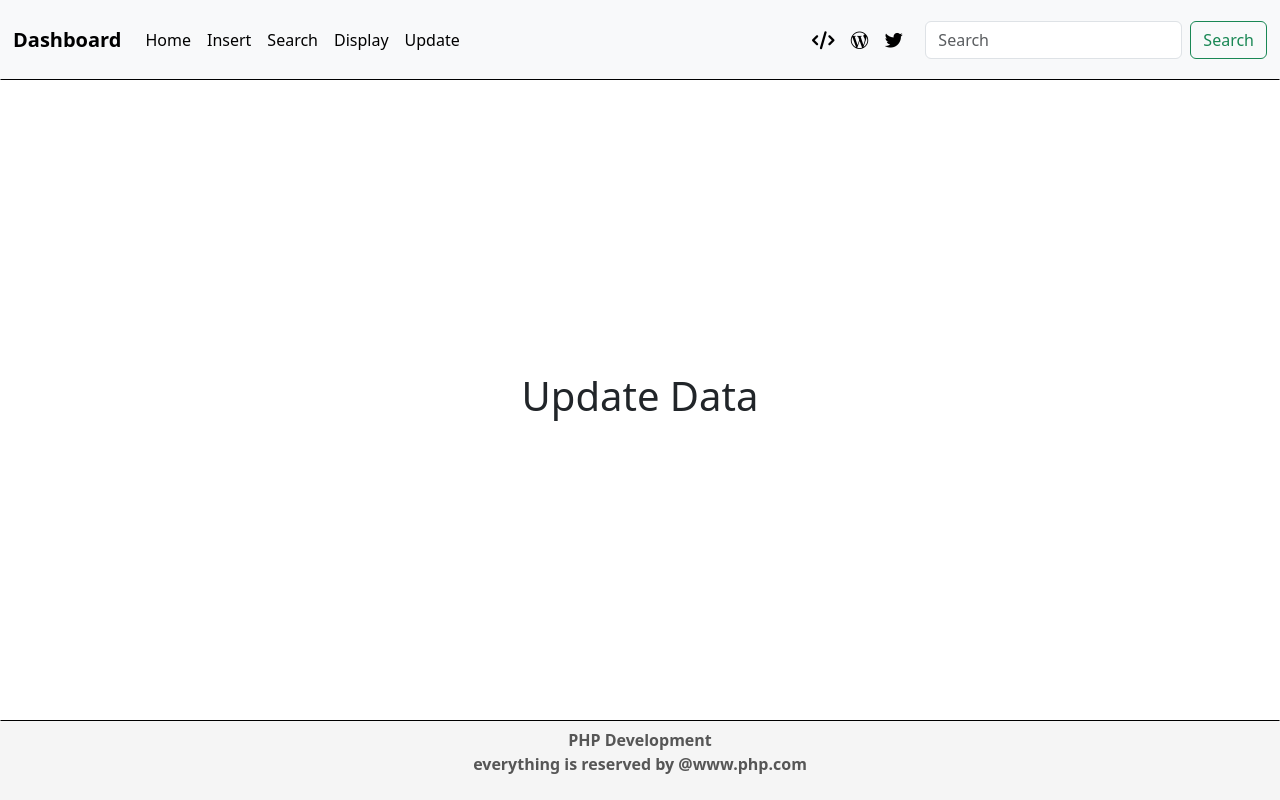
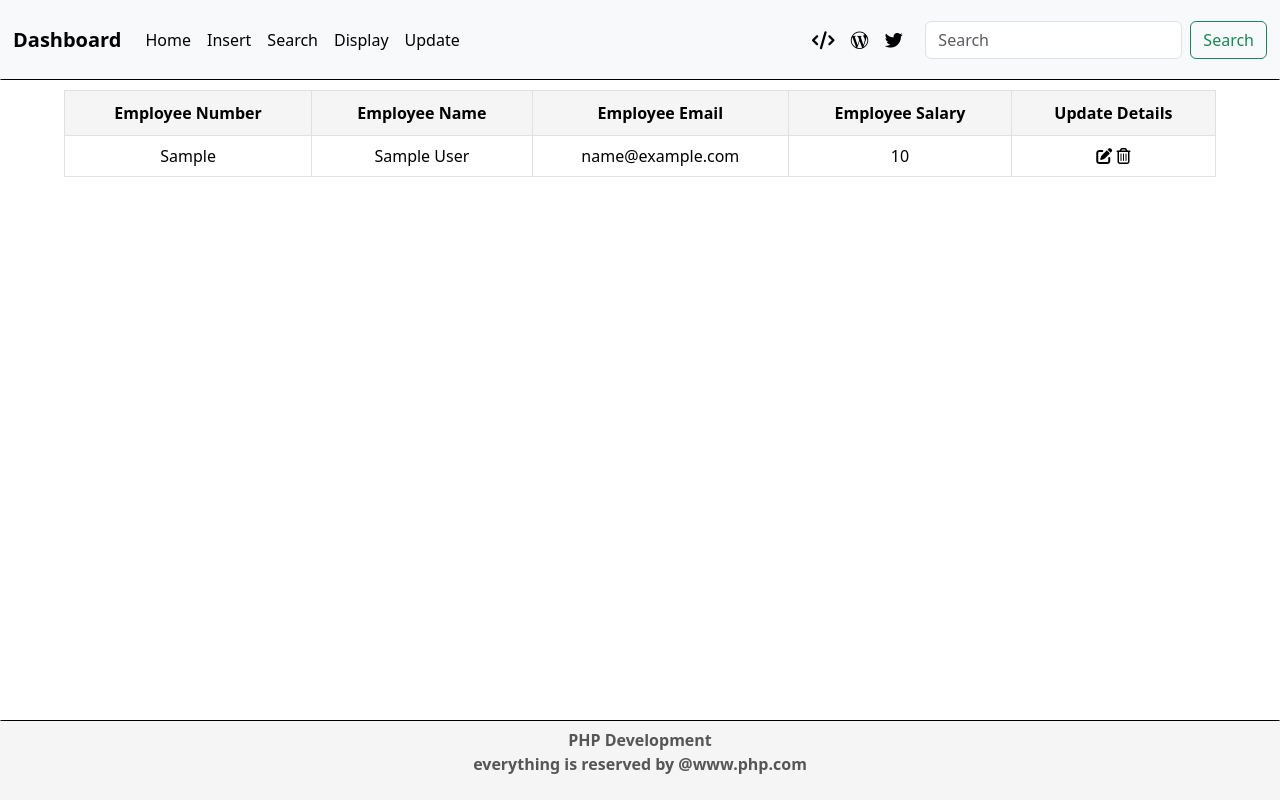
Before and after one commit to suraj-raj01/CRUD, a PHP site: page /update.php in a window 1280 px wide. Run offline with PHP 8.4, Linux system fonts and the light colour scheme; tables that the repository leaves empty or names only in its code hold one stand-in row (values such as "Sample post"); some libraries are stand-ins or nearby versions.

Commit message:
CRUD-PHP->INSERT->DISPLAY

```diff
--- a/insert.php
+++ b/insert.php
@@ -17,7 +17,7 @@
 
     <div id="hero">
         <form method="post" action="save.php" id="form">
-            <h3>Insert Employee Details</h3><br>
+            <h3>Insert Employee Details</h3>
             <div class="form-group">
                 <input type="text" class="form-control" placeholder="Enter employee no." name="empno">
             </div>
--- a/search.php
+++ b/search.php
@@ -17,8 +17,8 @@
 
     <div id="display">
         <form action="">
-            <input type="text" placeholder="enter employee no." style="margin-top: 20px; padding:8px">
-            <input type="submit" value="search" style="margin-top: 20px; padding:8px">
+            <input type="text" placeholder="enter employee no." style="margin-top: 20px; padding:8px; border:1px solid deepskyblue">
+            <input type="submit" value="search" style="margin-top: 20px; padding:8px 15px; font-weight:500; background-color:deepskyblue; border:1px solid deepskyblue">
         </form>
     </div>
     <?php
--- a/src.js
+++ b/src.js
@@ -1,3 +1,8 @@
 function mode() {
     document.body.classList.toggle('demo');
 }
+
+function fun()
+{
+    alert("HELLO")
+}
--- a/style.css
+++ b/style.css
@@ -53,7 +53,7 @@
     margin:10px auto;
 }
 #table th {
-    background-color: deepskyblue ;
+    background-color: whitesmoke;
     padding: 10px;
 }
 
--- a/update.php
+++ b/update.php
@@ -15,9 +15,35 @@
     include "include/navbar.php";
     ?>
 
-    <div id="hero">
-        <h1>Update Data</h1>
+<div id="display">
+        <table class="table table-bordered" id="table">
+            <thead>
+                <tr>
+                    <th scope="col">Employee Number</th>
+                    <th scope="col">Employee Name</th>
+                    <th scope="col">Employee Email</th>
+                    <th scope="col">Employee Salary</th>
+                    <th scope="col">Update Details</th>
+                </tr>
+            </thead>
+            <?php
+            $con = new mysqli("localhost", "root", "", "suraj");
+            $qry = "select * from employee";
+            $result = $con->query($qry);
+            while ($row = $result->fetch_assoc()) {
+                echo "<tr>";
+                echo "<td>" . $row["empno"] . "</td>";
+                echo "<td>" . $row["name"] . "</td>";
+                echo "<td>" . $row["email"] . "</td>";
+                echo "<td>" . $row["salary"] . "</td>";
+                echo "<td>" .'<i class="fa-solid fa-pen-to-square" ></i>'."  ".'<i class="fa-regular fa-trash-can"></i>'. "</td>";
+                echo "</tr>";
+            }
+            ?>
+
+        </table>
     </div>
+
     <?php
     include "include/footer.php";
     ?>
```
